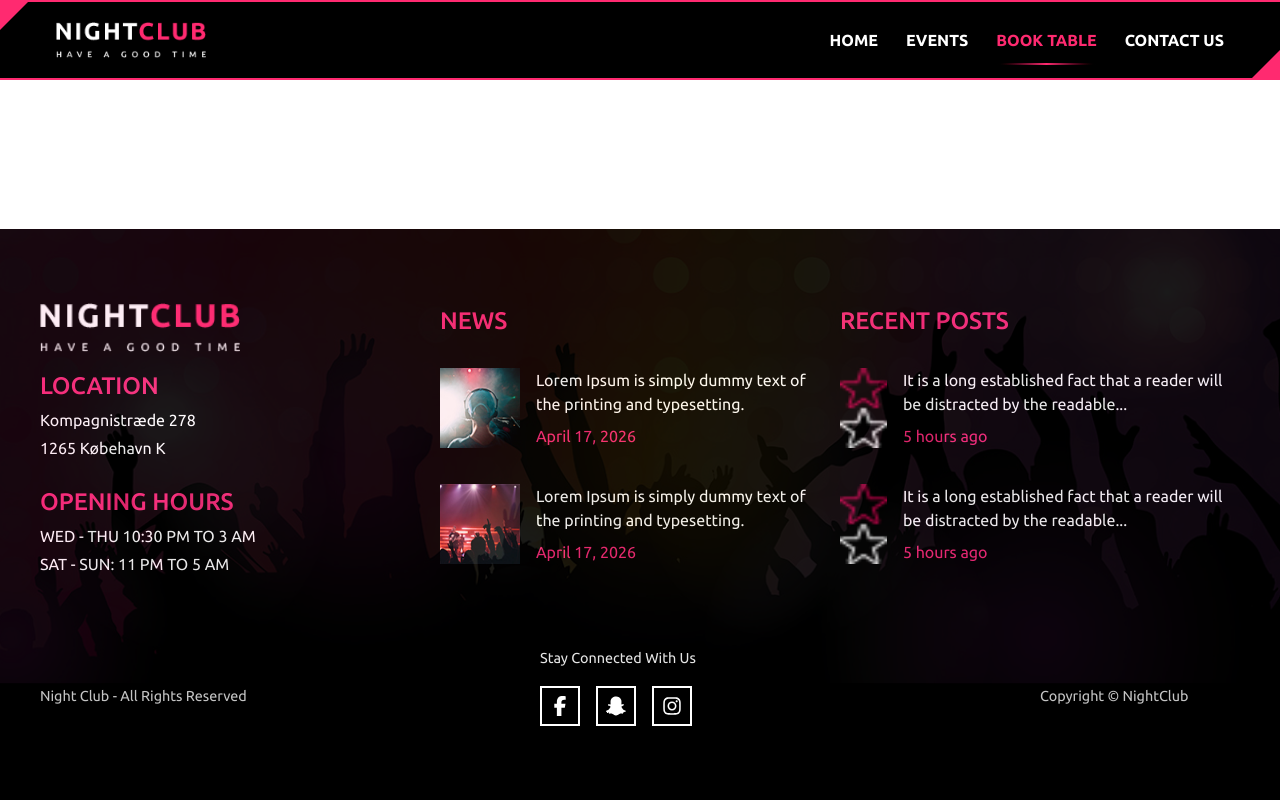
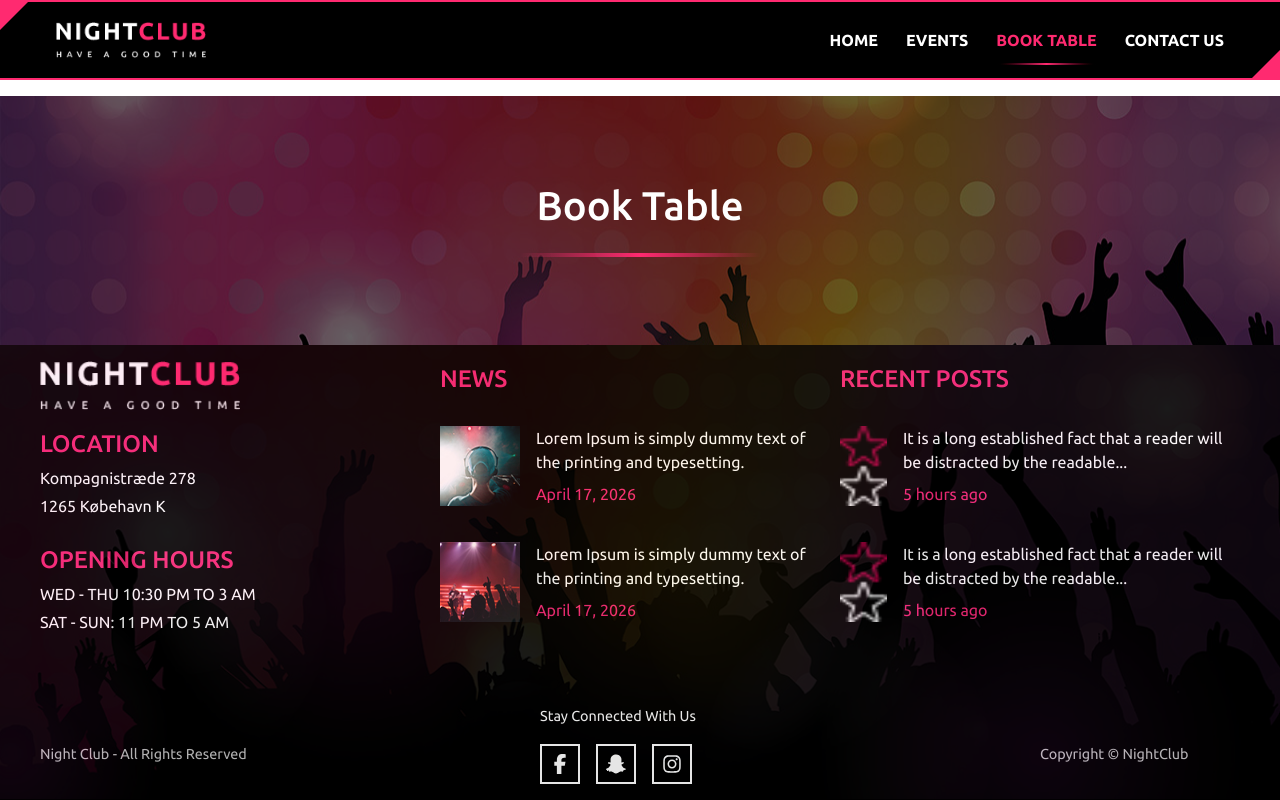
Before and after one commit to NannaDufour/eksamen-3sem, a Next.js app: page /book-table in a window 1280 px wide. Built offline with nearby package versions, Linux system fonts and the light colour scheme.

Commit message:
Tilføj subpage hero

```diff
--- a/src/app/(routes)/book-table/page.tsx
+++ b/src/app/(routes)/book-table/page.tsx
@@ -1,5 +1,11 @@
 import NavBar from "@/components/NavBar";
+import SubpageHero from "@/components/SubpageHero";
 
 export default function Home() {
-  return <NavBar />;
+  return (
+    <>
+      <NavBar />
+      <SubpageHero title="Book Table" />
+    </>
+  );
 }
--- /dev/null
+++ b/src/components/SubpageHero.tsx
@@ -0,0 +1,15 @@
+import SectionTitles from "./SectionTitles";
+
+type SubHeroType = {
+  title: string;
+};
+
+const SubpageHero = ({ title }: SubHeroType) => {
+  return (
+    <section className="bg-background relative before:bg-[url(/bg/footerbg.jpg)] before:content-[''] before:absolute before:opacity-40 overflow-hidden isolate before:inset-0 before:-z-1">
+      <SectionTitles title={title} />
+    </section>
+  );
+};
+
+export default SubpageHero;
```
